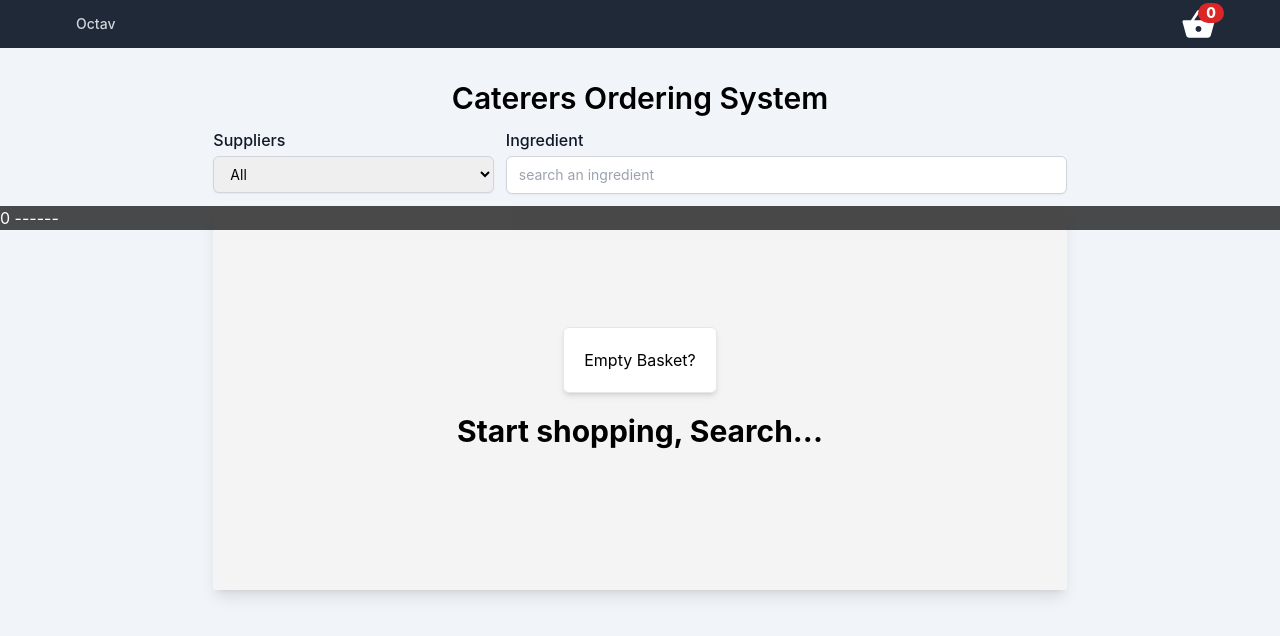
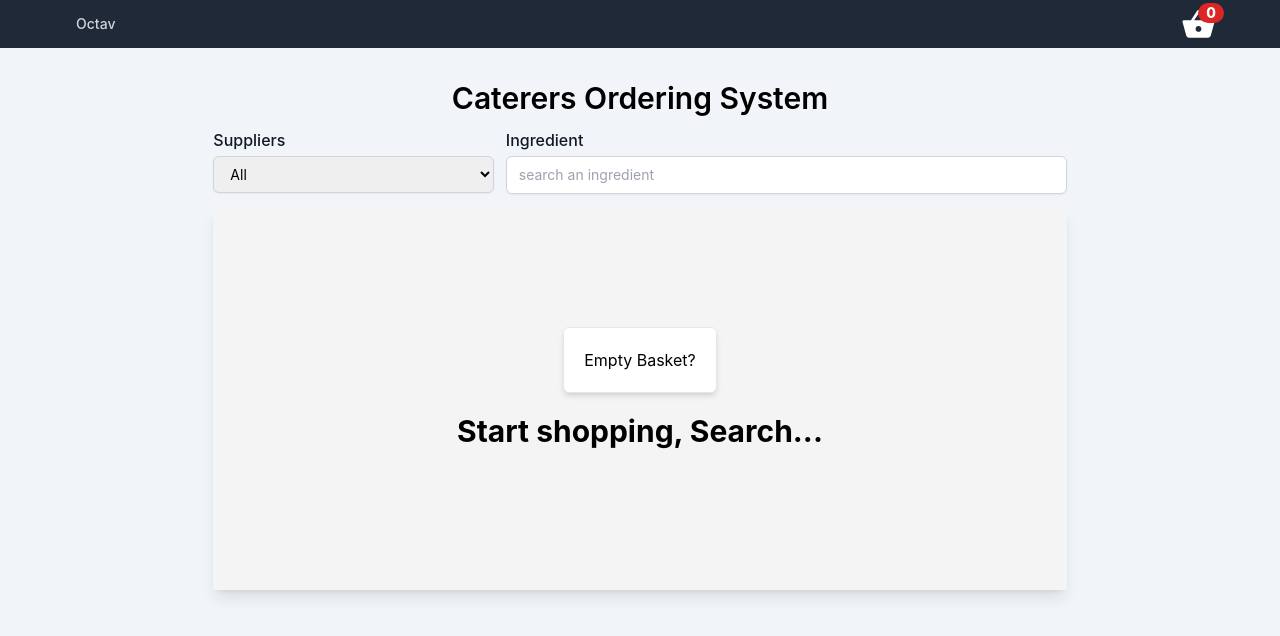
Before and after one commit to Paulino12/groceries-cart, a React (Create React App) app: page / in a window 1280 px wide. Shown: the top 636 px of the page. Built offline with nearby package versions, Linux system fonts and the light colour scheme.

Commit message:
test view removed

```diff
--- a/src/components/SearchGroceriesResults.jsx
+++ b/src/components/SearchGroceriesResults.jsx
@@ -70,10 +70,7 @@ const SearchGroceriesResults = () => {
     return (
         <motion.div
         className={`fixed w-full px-1 mt-3 md:p-0 left-0 ${showGroceries ? 'h-screen' : ''} items-center justify-center bg-black bg-opacity-70 z-10`}>
-            <span className='text-white'>{sumQtyInputs}   ---
-            {inputArr}
-             --- {filteredInputArr} </span>
-            {
+           {
                 showGroceries &&
                 <div>
                     {
```
